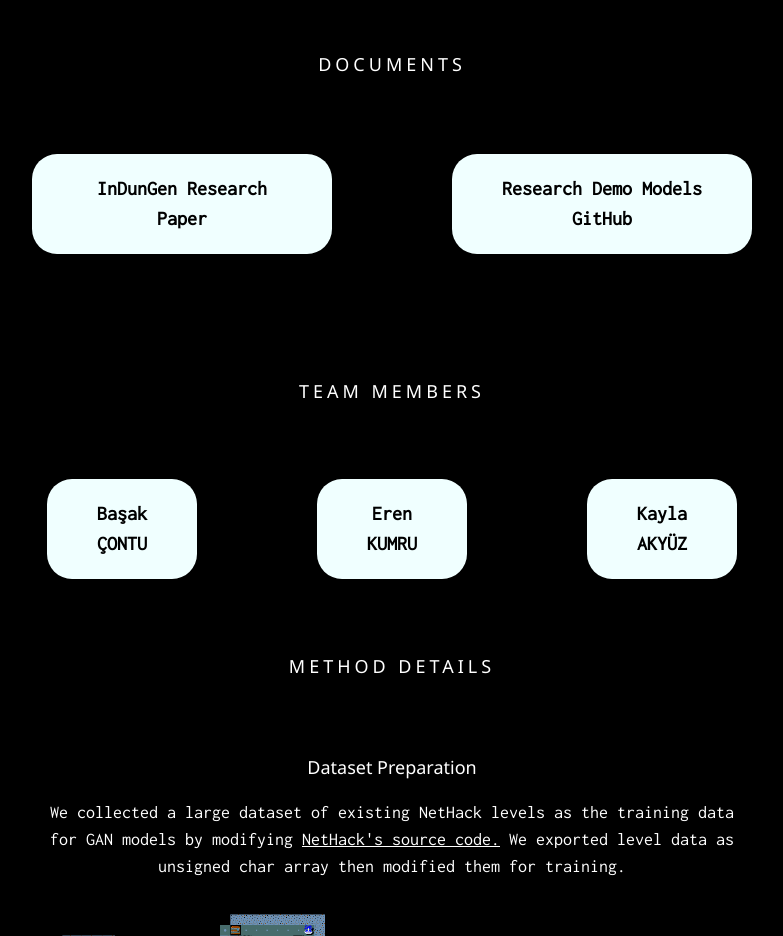
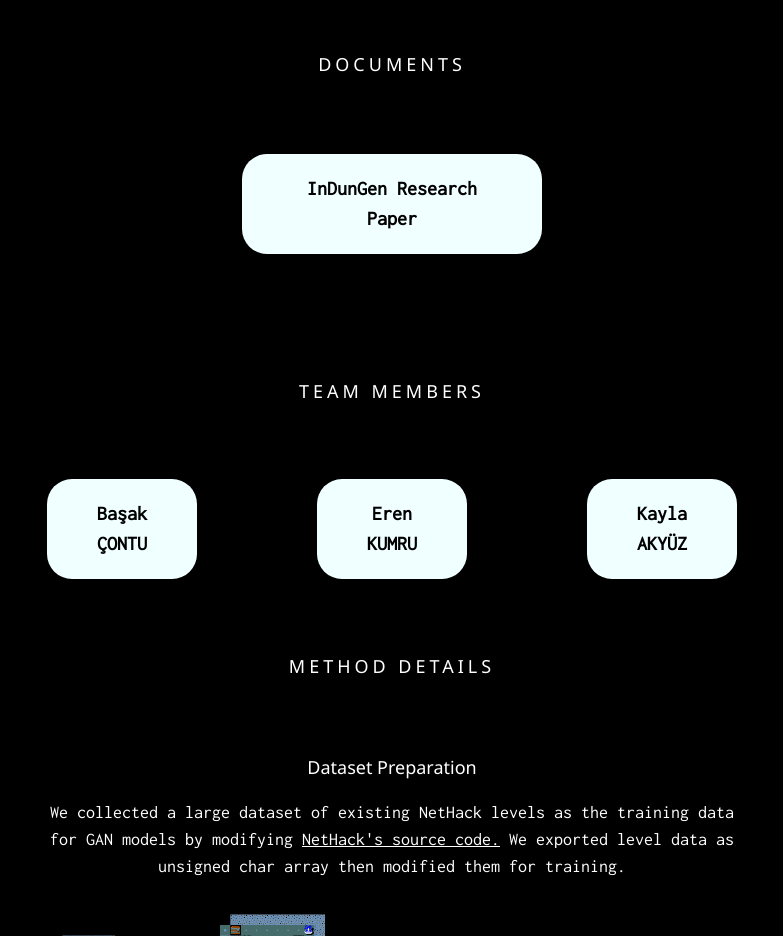
Before and after one commit to ErenKumru/InDunGen, a plain HTML site: page index.html in a window 1280 px wide. Shown: the part 1371-2307 px from the top of the page, without its empty margins (248-1031 px from the left). Drawn offline with nearby package versions, Linux system fonts and the light colour scheme.

Commit message:
Update index.html

```diff
--- a/index.html
+++ b/index.html
@@ -141,7 +141,6 @@ body, html {
         <h5 class="w3-center w3-padding-48"><span class="w3-tag w3-wide">DOCUMENTS</span></h5>
         <div class="button-container">
             <a href="https://github.com/ErenKumru/InDunGen/blob/main/InDunGen%20End%20Of%20Project%20Report.pdf"><p><button class="button">InDunGen Research Paper</button></p></a>
-            <a href="https://github.com/Kayla-Eren-Basak-Design-Project"><p><button class="button">Research Demo Models GitHub</button></p></a>
         </div>
     </div>
 </div>
```
